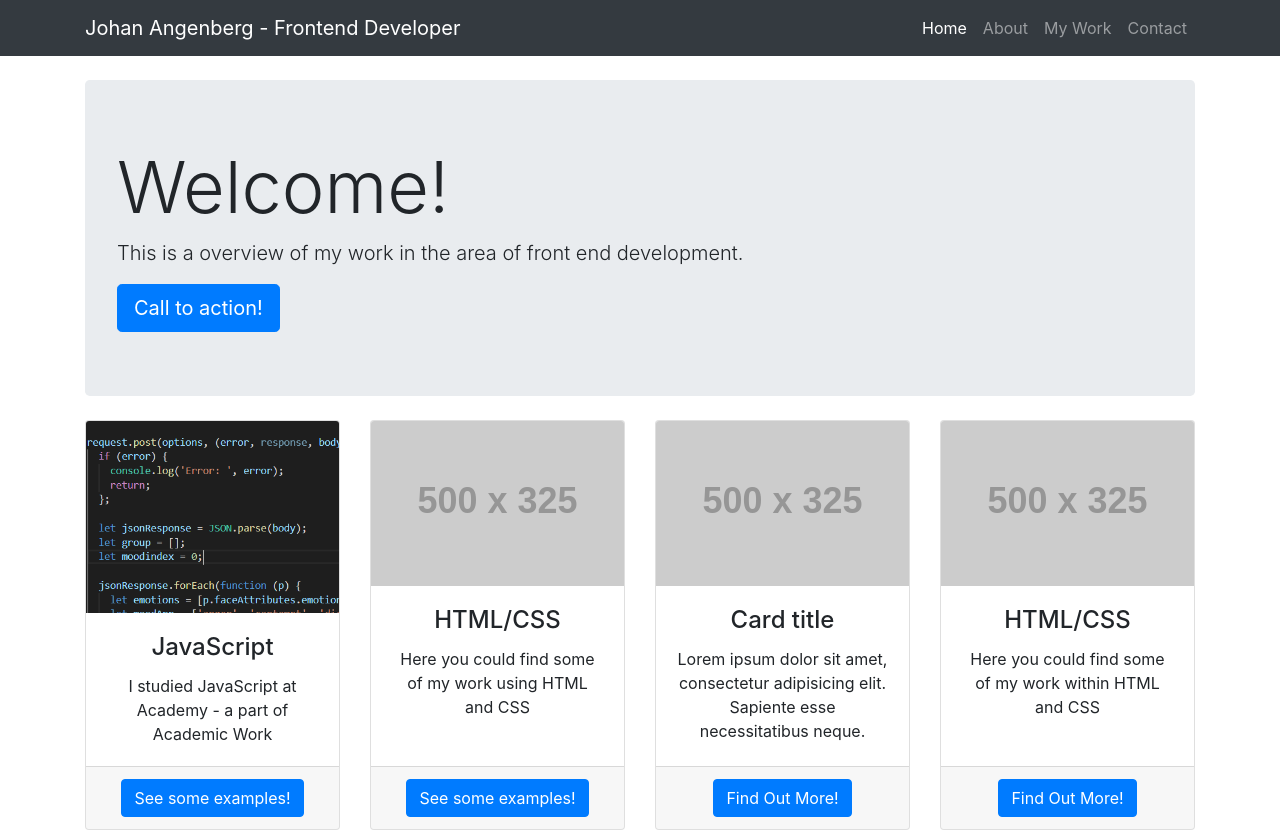
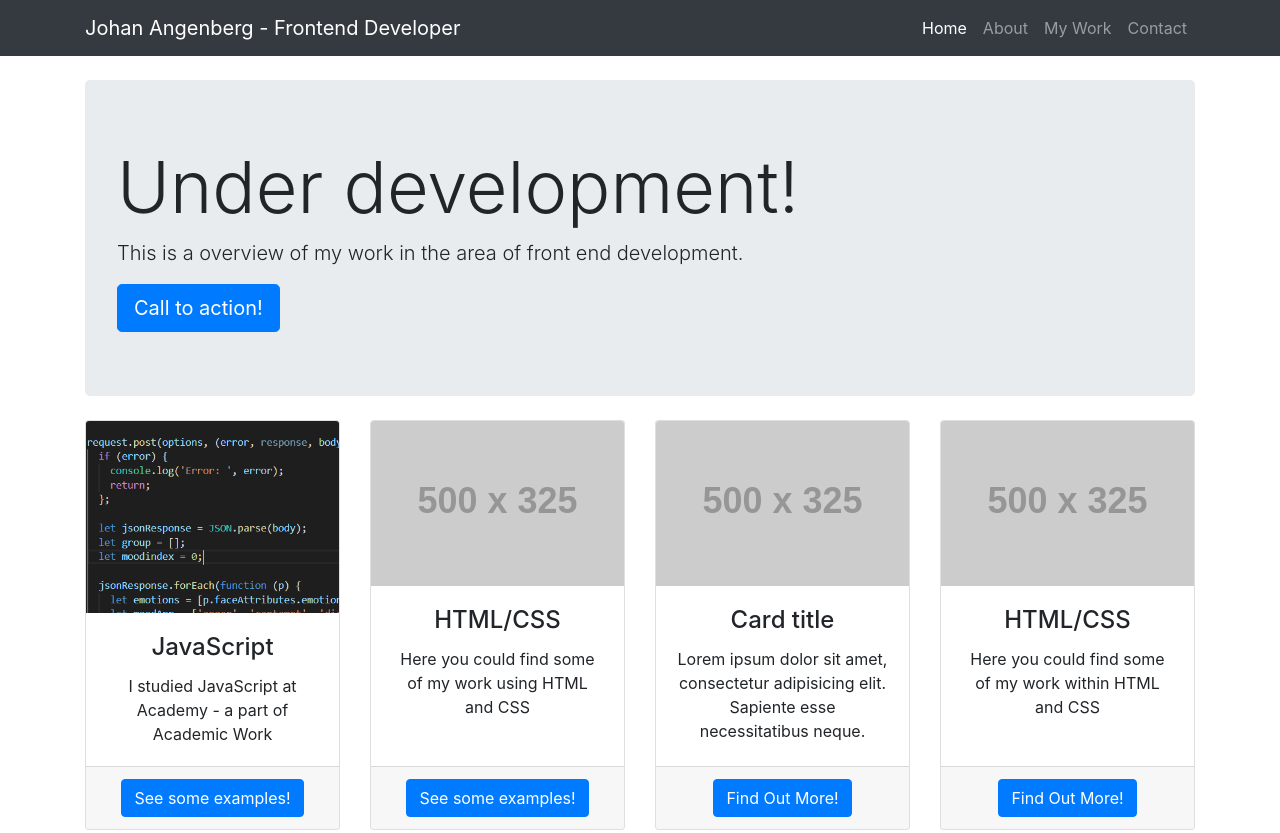
Before and after one commit to JohanAngenberg/JohanAngenberg.github.io, a website: page index.html in a window 1280 px wide. Shown: the top 833 px of the page. Drawn offline with Linux system fonts and the light colour scheme; placeholder pictures from the web are drawn by us.

Commit message:
under development tag

```diff
--- a/index.html
+++ b/index.html
@@ -51,7 +51,7 @@
 
 
     <header class="jumbotron my-4">
-      <h1 class="display-3">Welcome!</h1>
+      <h1 class="display-3">Under development!</h1>
       <p class="lead">This is a overview of my work in the area of front end development.</p>
       <a href="#" class="btn btn-primary btn-lg">Call to action!</a>
     </header>
```
